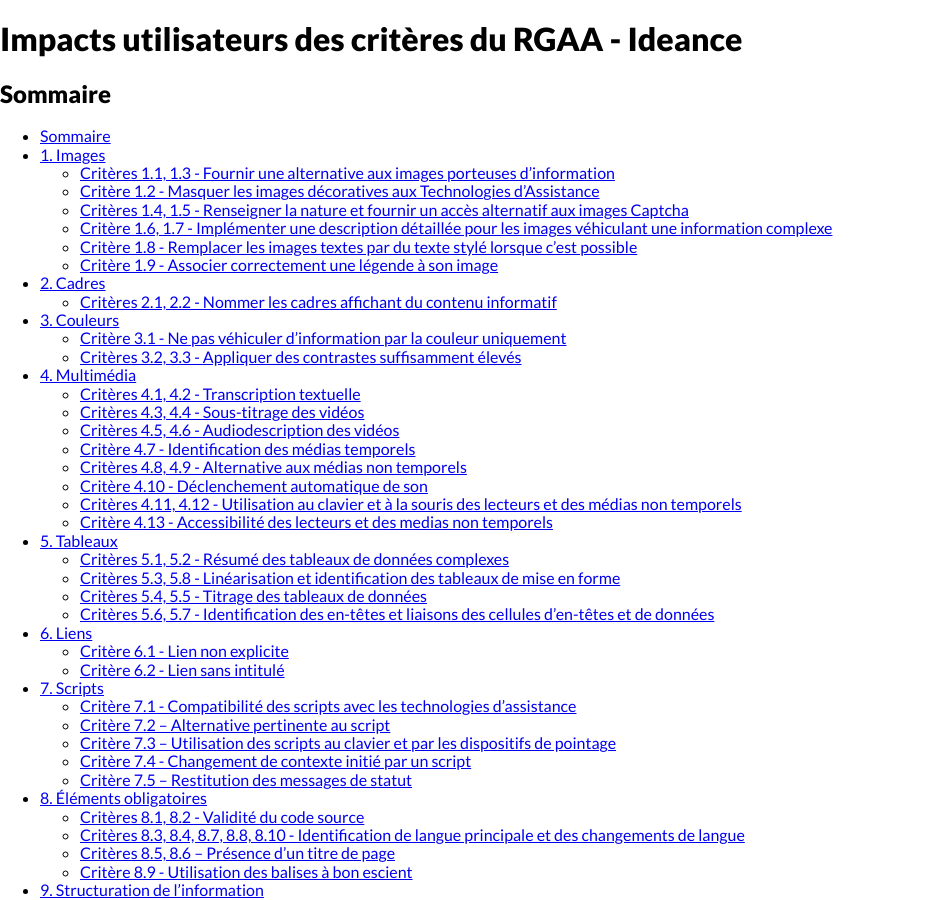
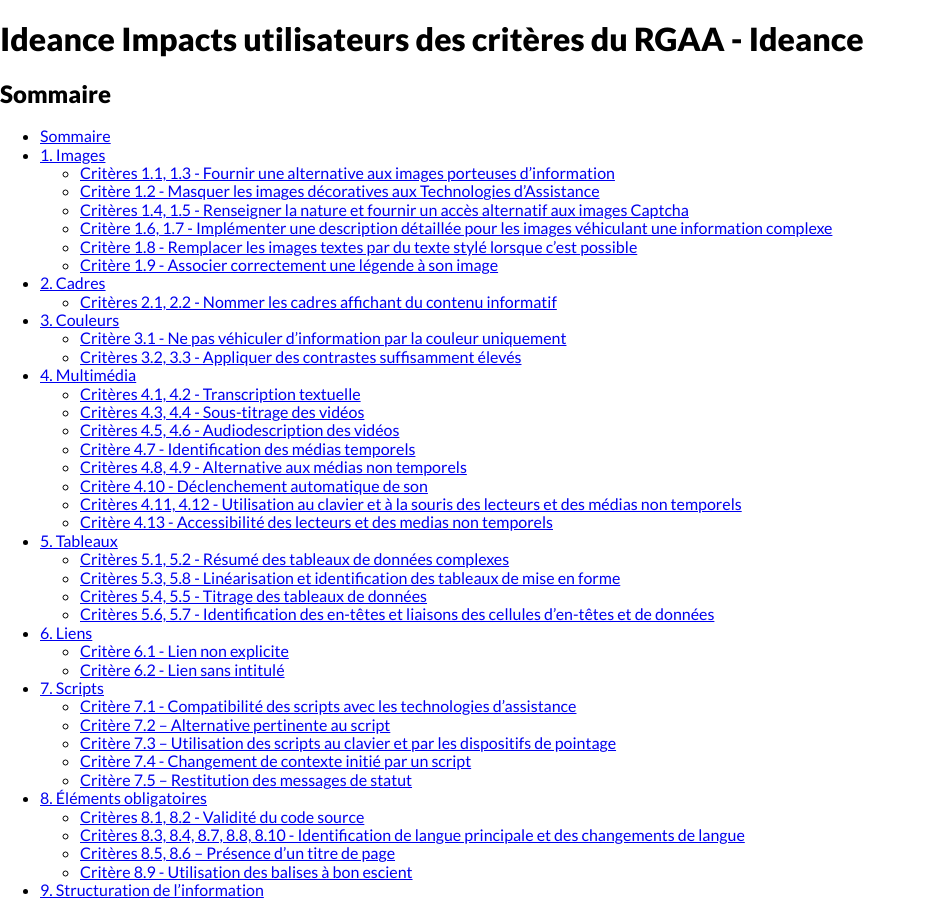
Before and after one commit to ideance-a11y/rgaa4-impacts-utilisateurs, a Jekyll site: the page built from index.md, in a window 1280 px wide and 900 px high. Shown: the whole window, without its empty margins (0-926 px from the left). Built offline with Jekyll 4.4.1, drawn with Linux system fonts in a browser that asks for light colours.

Commit message:
Update header.html
Test commit via GitHub

```diff
--- a/_includes/header.html
+++ b/_includes/header.html
@@ -1,3 +1,3 @@
 <header role="banner">
-    <h1>{{site.title}}</h1>
+    <h1>Ideance {{site.title}}</h1>
 </header>
```
